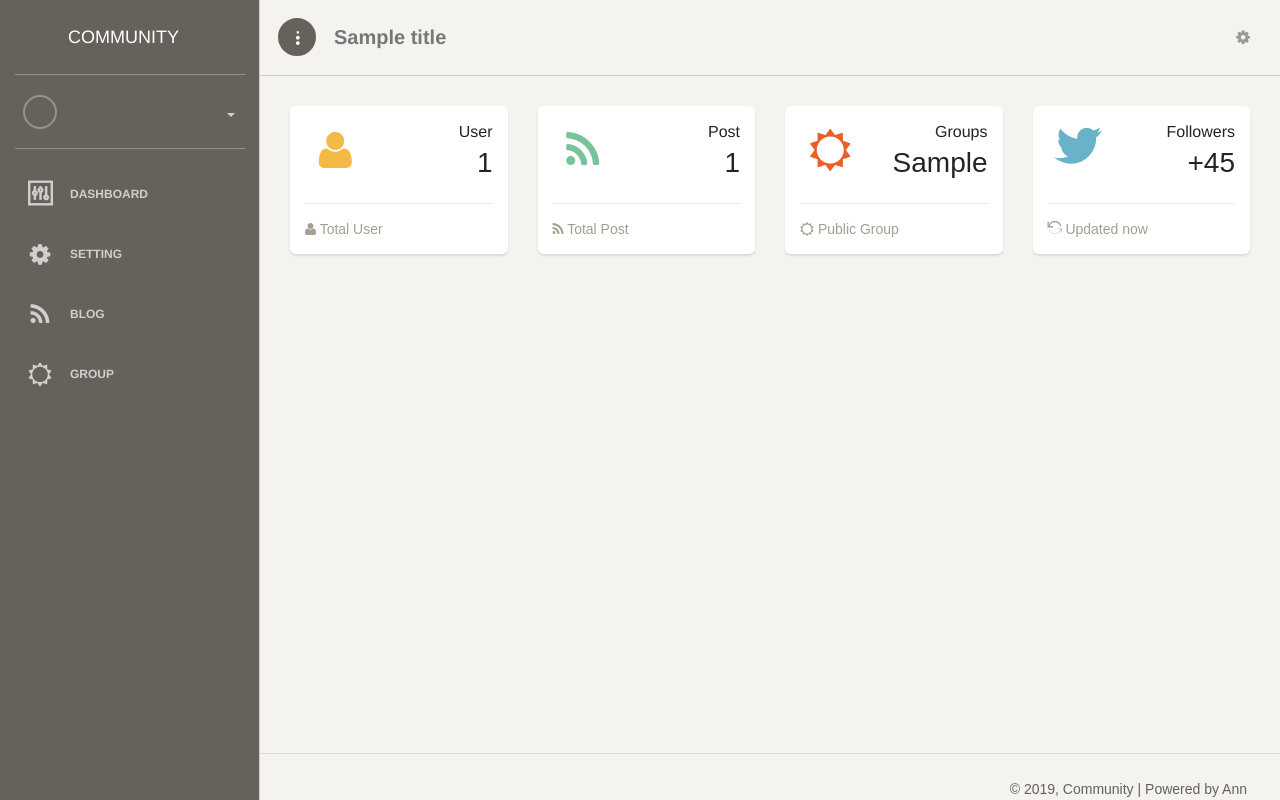
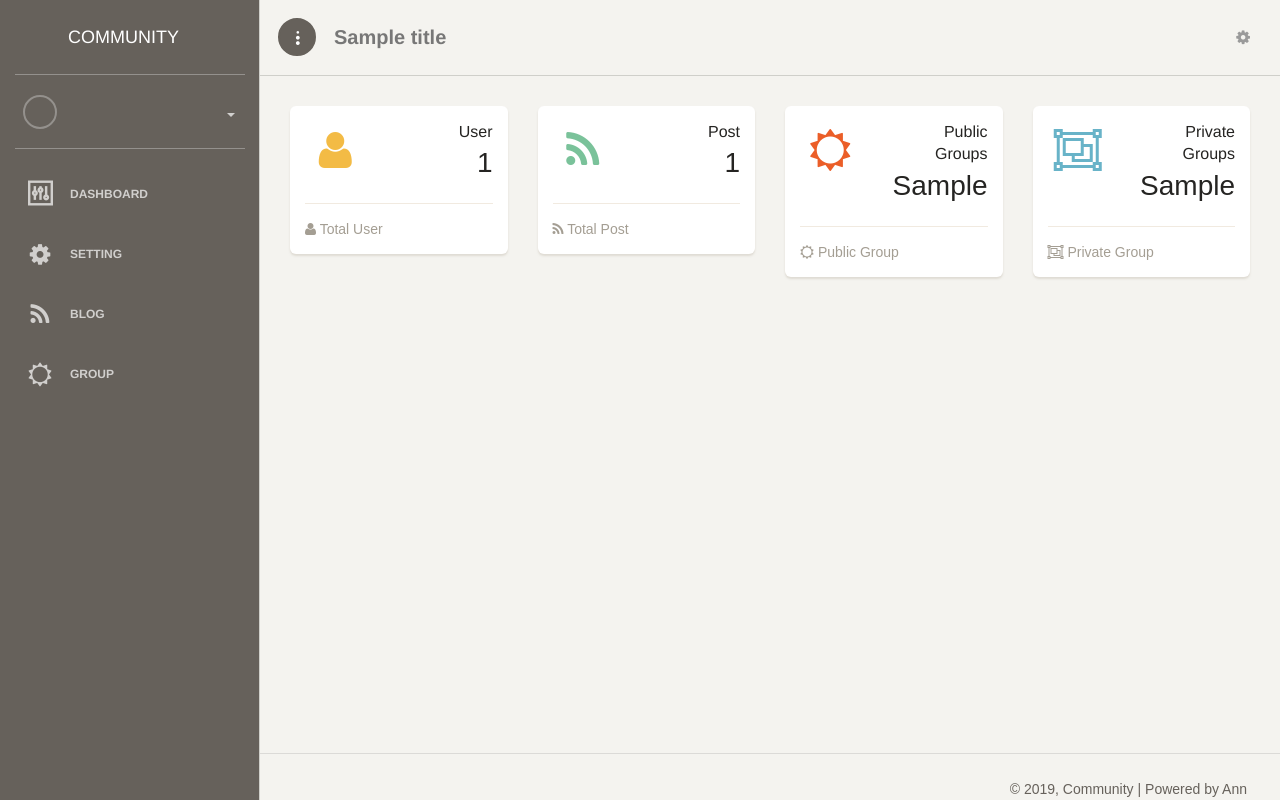
Before and after one commit to mkawsar/django, a Django app: template user/templates/home/dashboard.html in a window 1280 px wide. Run offline with Django 3.2, Linux system fonts and the light colour scheme; the template is opened without the code that fills it: most values are stand-ins (such as "Sample title", 1, 10 or a date in 2020); some libraries are stand-ins or nearby versions; some web fonts are replaced.

Commit message:
Private group count for dashboard

```diff
--- a/user/templates/home/dashboard.html
+++ b/user/templates/home/dashboard.html
@@ -63,7 +63,7 @@
                             </div>
                             <div class="col-xs-7">
                                 <div class="numbers">
-                                    <p>Group{{ public_group|pluralize:"s" }}</p>
+                                    <p>Public Group{{ public_group|pluralize:"s" }}</p>
                                     {{ public_group }}
                                 </div>
                             </div>
@@ -83,13 +83,13 @@
                         <div class="row">
                             <div class="col-xs-5">
                                 <div class="icon-big icon-info text-center">
-                                    <i class="ti-twitter-alt"></i>
+                                    <i class="fa fa-object-group"></i>
                                 </div>
                             </div>
                             <div class="col-xs-7">
                                 <div class="numbers">
-                                    <p>Followers</p>
-                                    +45
+                                    <p>Private Group{{ p_group|pluralize:"s" }}</p>
+                                    {{ p_group }}
                                 </div>
                             </div>
                         </div>
@@ -97,7 +97,7 @@
                     <div class="card-footer">
                         <hr/>
                         <div class="stats">
-                            <i class="ti-reload"></i> Updated now
+                            <i class="fa fa-object-group"></i> Private Group
                         </div>
                     </div>
                 </div>
```
Also changed, not shown: user/views.py (+9 -3 lines).
